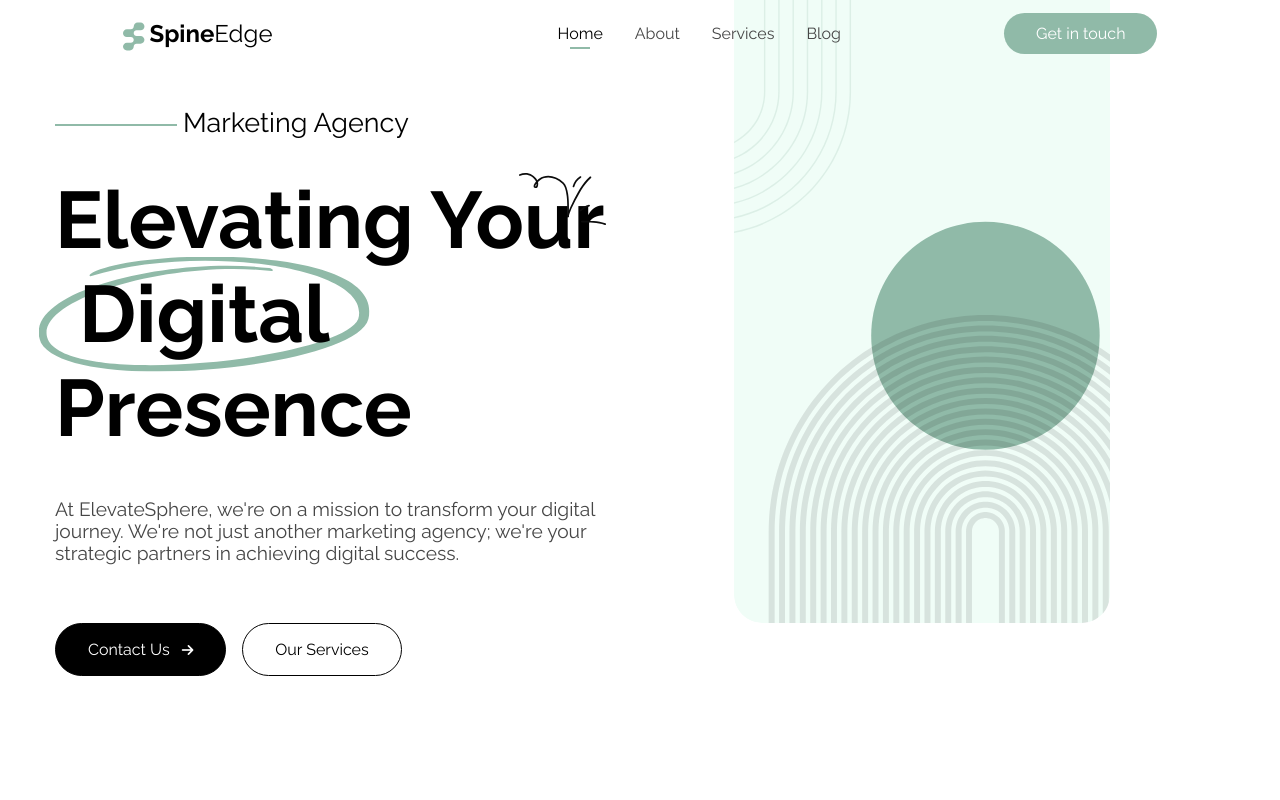
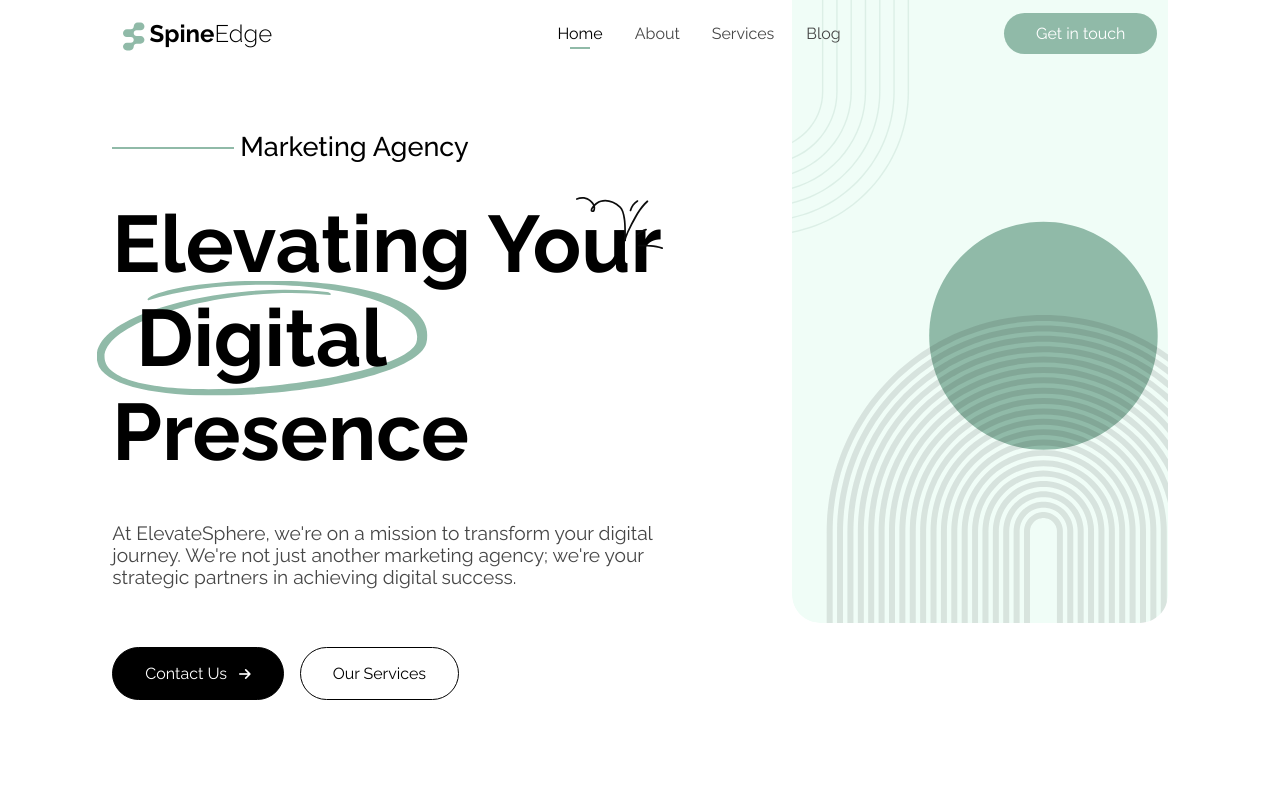
Before and after one commit to ammaryasser21/SpinEdge, a Next.js app: page / in a window 1280 px wide. Shown: the top 800 px of the page. Built offline with nearby package versions, Linux system fonts and the light colour scheme.

Commit message:
font solved

```diff
--- /dev/null
+++ b/app/globals.css
@@ -0,0 +1 @@
+@import url('https://fonts.googleapis.com/css2?family=Raleway:ital,wght@0,100..900;1,100..900&display=swap');
--- a/app/layout.js
+++ b/app/layout.js
@@ -3,17 +3,18 @@
 import Footer from '../components/Footer';
 import '../style/App.css';
 import '@fortawesome/fontawesome-free/css/all.min.css';
+import './globals.css'
+import { Raleway } from 'next/font/google'
 import Head from 'next/head';
-
+const raleway = Raleway({ subsets: ['latin'] })
 export default function RootLayout({ children }) {
   return (
     <html lang="en">
       <Head>
         <link rel="icon" href="/images/mainLogo.svg" />
-        <link href="https://fonts.googleapis.com/css2?family=Raleway:wght@400;700&display=swap" rel="stylesheet" />
         <title>SpinEdge</title>
       </Head>
-      <body>
+      <body className={raleway.className}>
         <Navbar />
         <main className="container">{children}</main>
         <Footer />
--- a/style/App.css
+++ b/style/App.css
@@ -1,3 +1,4 @@
+@import url('https://fonts.googleapis.com/css2?family=Raleway:ital,wght@0,100..900;1,100..900&display=swap');
 body{
   display: grid;
     place-items: center;
@@ -39,6 +40,11 @@
 a{
   text-decoration: none;
   color:black;
+  text-wrap: nowrap;
+}
+section{
+  display:grid;
+  place-items:center;
 }
 
 section:not(:first-child){
--- a/style/Blog.css
+++ b/style/Blog.css
@@ -101,6 +101,8 @@
     flex-wrap: wrap;
 }
 
+
+
 @media (max-width: 768px) {
 
     .blog-cards {
--- a/style/Home.css
+++ b/style/Home.css
@@ -1,6 +1,7 @@
 .Hero-Home {
     display: flex;
     flex-direction: row;
+    justify-content: center;
     gap: 5.9rem;
     position: relative;
     flex-wrap: wrap;
```
